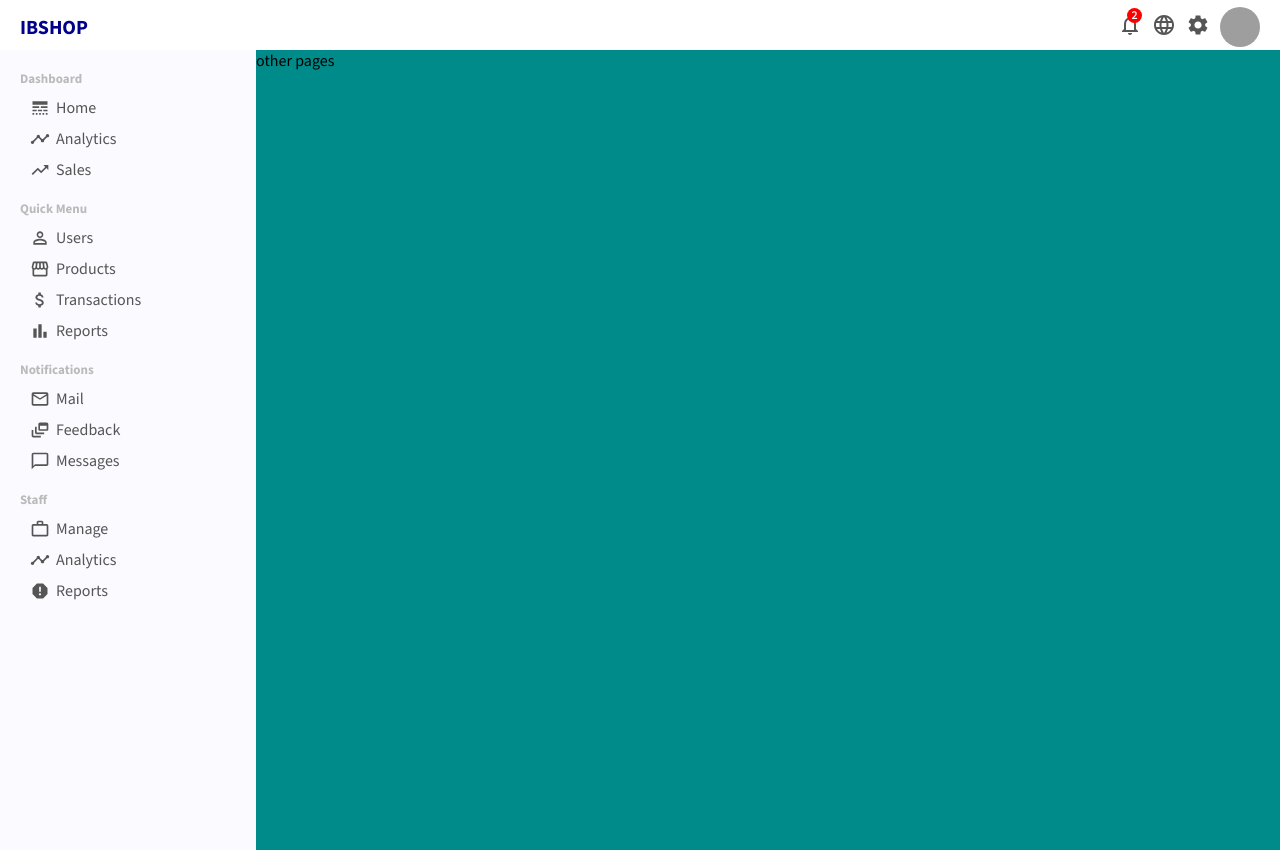
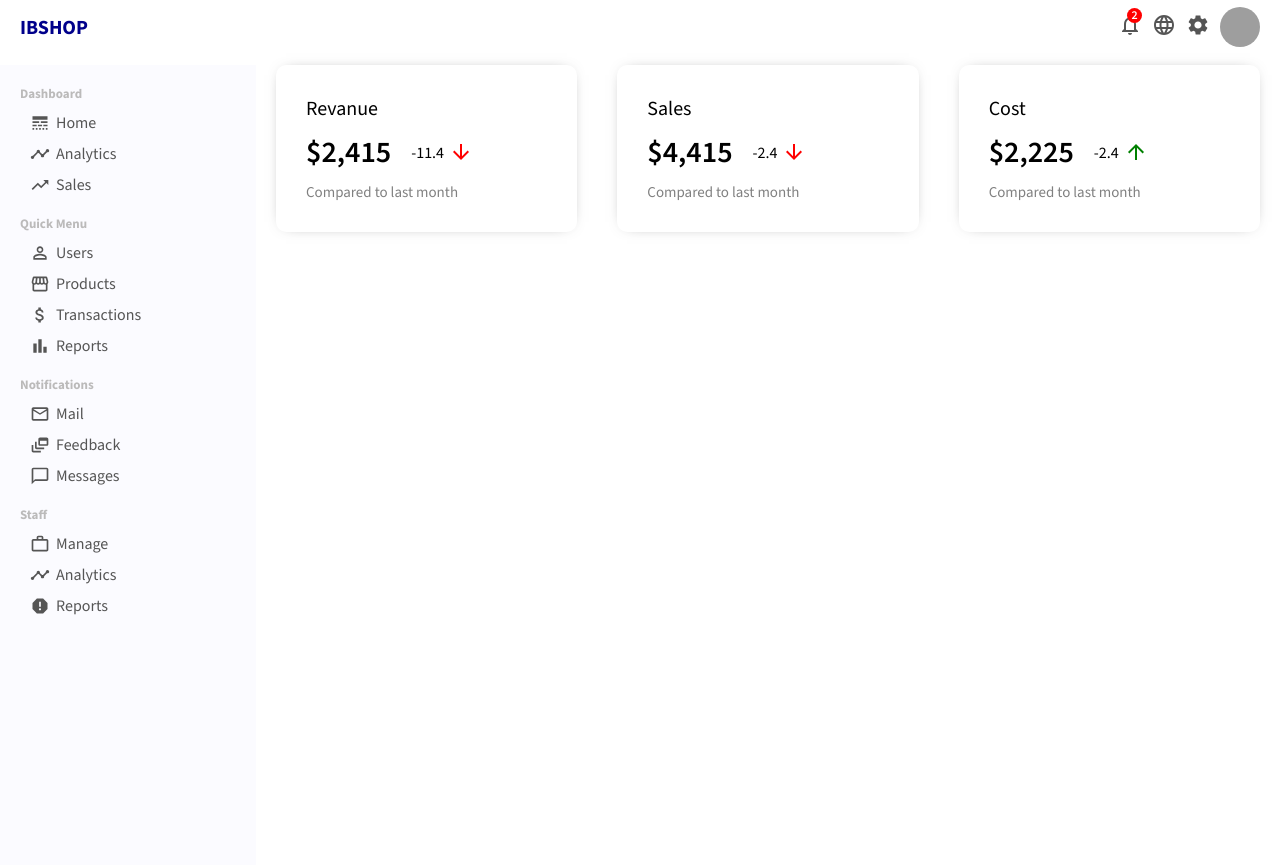
Before and after one commit to DaltonChivambo/sales-admin, a React (Create React App) app: page / in a window 1280 px wide. Built offline with nearby package versions, Linux system fonts and the light colour scheme; grey boxes are pictures that could not be loaded.

Commit message:
add admin dashboard widgets

```diff
--- a/src/App.css
+++ b/src/App.css
@@ -1,8 +1,4 @@
 .container{
     display: flex;
+    margin-top: 15px;
 }
-
-.others{
-    flex: 4;
-    background-color: darkcyan;
-}
--- a/src/App.js
+++ b/src/App.js
@@ -1,6 +1,7 @@
 import './App.css'
 import SideBar from "./components/SideBar/SideBar";
 import TopBar from "./components/TopBar/TopBar";
+import Home from './pages/Home/Home';
 
 function App() {
   return (
@@ -8,9 +9,7 @@ function App() {
       <TopBar />
       <div className="container">
         <SideBar />
-        <div className='others'>
-          other pages
-        </div>
+        <Home/>
       </div>
     </div>
   );
--- /dev/null
+++ b/src/components/FeaturedInfo/FeaturedInfo.css
@@ -0,0 +1,50 @@
+.featured{
+    width: 100%;
+    display: flex;
+    justify-content: space-between;
+}
+
+.featured-item{
+    flex: 1;
+    margin: 0px 20px;
+    padding: 30px;
+    border-radius: 10px;
+    cursor: pointer;
+    box-shadow:0px 0px 15px -10px rgba(0,0,0,0.75) ;
+}
+
+.featured-title{
+    font-size: 20px;
+}
+
+.featured-money-container{
+    margin: 10px 0px;
+    display: flex;
+    align-items: center;
+}
+
+.featured-money{
+   font-size: 30px;
+   font-weight: 600;
+}
+
+.featured-money-rate{
+    display: flex;
+    align-items: center;
+    margin-left: 20px;
+}
+
+.featured-icon{
+    font-size: 14px;
+    margin-left: 5px;
+    color: green;
+}
+
+.featured-icon.negative{
+    color: red;
+}
+
+.featured-sub{
+    font-size: 15px;
+    color: gray;
+}
--- /dev/null
+++ b/src/components/FeaturedInfo/FeaturedInfo.jsx
@@ -0,0 +1,38 @@
+import React from 'react'
+import './FeaturedInfo.css'
+import {ArrowDownward, ArrowUpward} from '@mui/icons-material'
+
+const FeaturedInfo = () => {
+  return (
+    <div className='featured'>
+        <div className="featured-item">
+            <span className="featured-title">Revanue</span>
+            <div className="featured-money-container">
+                <span className="featured-money">$2,415</span>
+                <span className="featured-money-rate">-11.4 <ArrowDownward className='featured-icon negative' /> </span>
+            </div>
+            <div className="featured-sub">Compared to last month</div>
+        </div>
+
+        <div className="featured-item">
+            <span className="featured-title">Sales</span>
+            <div className="featured-money-container">
+                <span className="featured-money">$4,415</span>
+                <span className="featured-money-rate">-2.4 <ArrowDownward className='featured-icon negative' /> </span>
+            </div>
+            <div className="featured-sub">Compared to last month</div>
+        </div>
+
+        <div className="featured-item">
+            <span className="featured-title">Cost</span>
+            <div className="featured-money-container">
+                <span className="featured-money">$2,225</span>
+                <span className="featured-money-rate">-2.4 <ArrowUpward className='featured-icon'/> </span>
+            </div>
+            <div className="featured-sub">Compared to last month</div>
+        </div>
+    </div>
+  )
+}
+
+export default FeaturedInfo
--- /dev/null
+++ b/src/pages/Home/Home.css
@@ -0,0 +1,3 @@
+.home{
+    flex: 4;
+}
--- /dev/null
+++ b/src/pages/Home/Home.jsx
@@ -0,0 +1,13 @@
+import React from 'react'
+import './Home.css'
+import FeaturedInfo from '../../components/FeaturedInfo/FeaturedInfo'
+
+const Home = () => {
+  return (
+    <div className='home'>
+      <FeaturedInfo/>
+    </div>
+  )
+}
+
+export default Home
```
